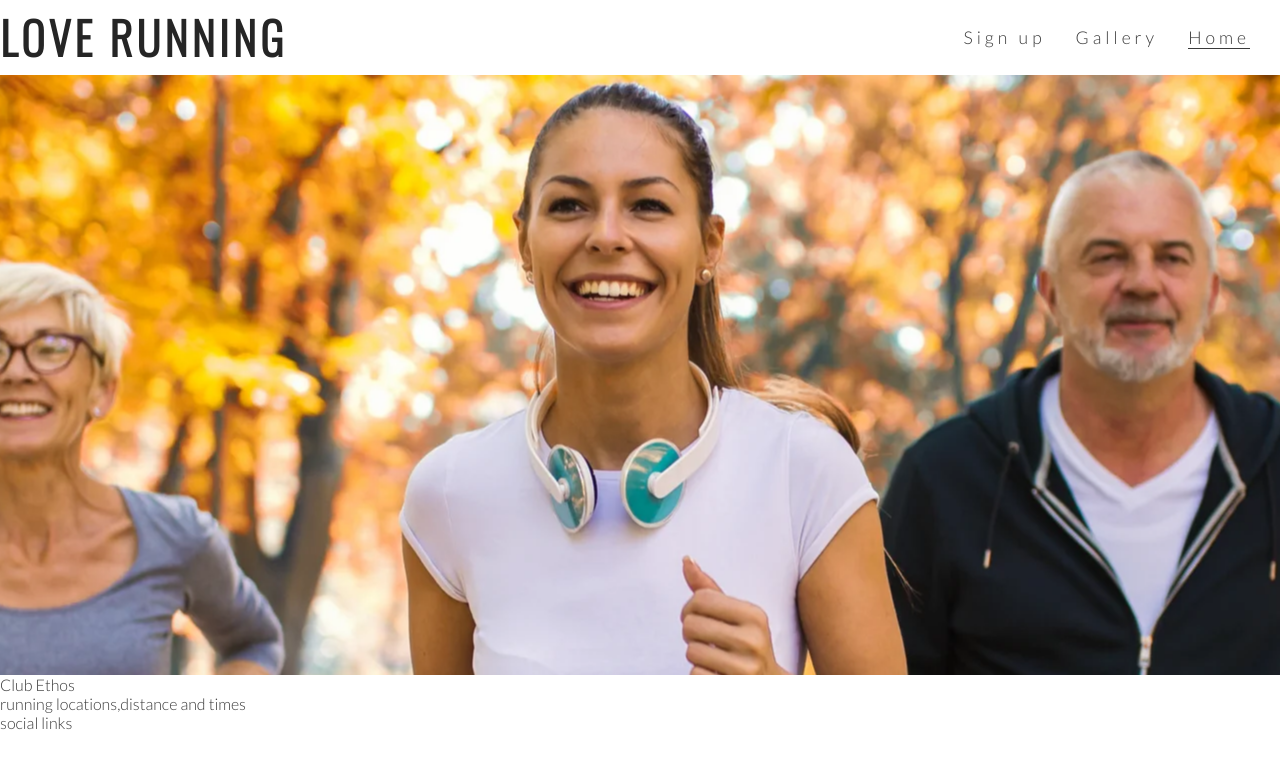
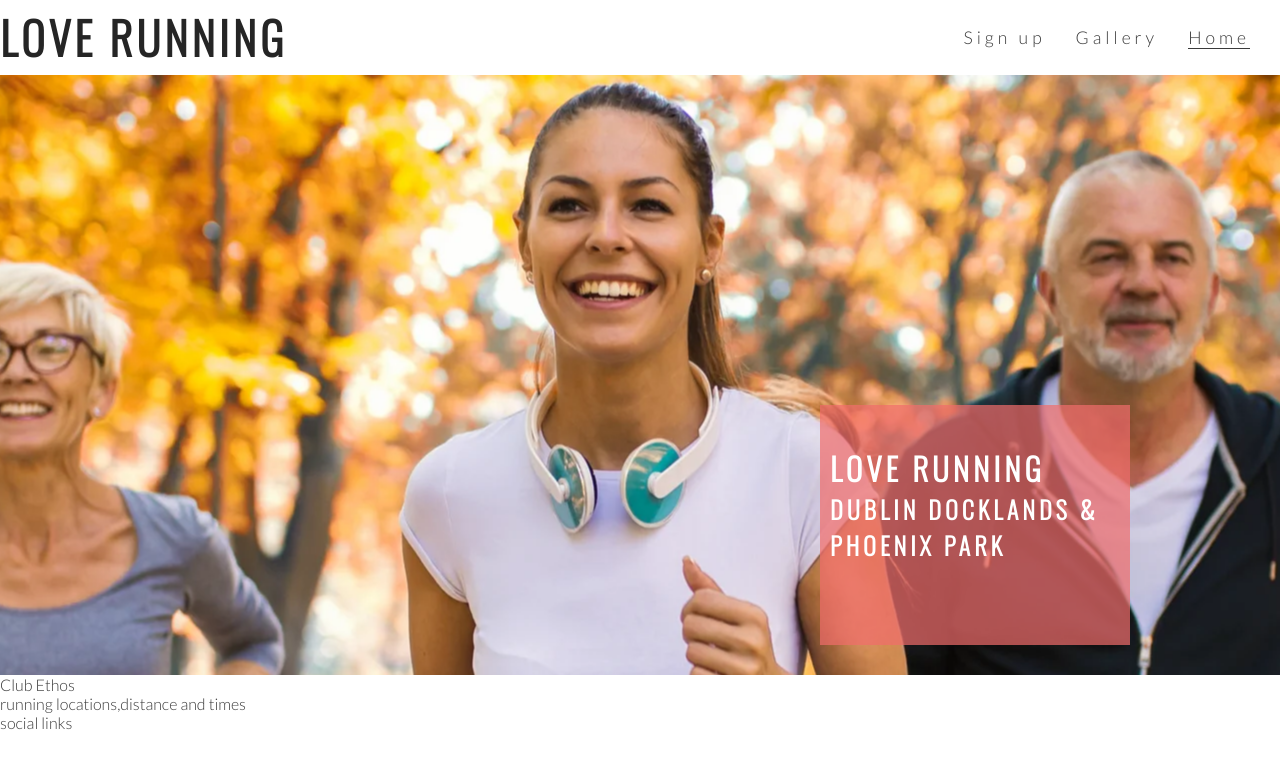
Before and after one commit to JanicaCosta/Love-Running, a plain HTML site: page index.html in a window 1280 px wide. Drawn offline with nearby package versions, Linux system fonts and the light colour scheme.

Commit message:
add text and style to picture

```diff
--- a/assets/css/style.css
+++ b/assets/css/style.css
@@ -65,6 +65,7 @@ h1, h2 {
     height: 600px;
     width:100%;
     overflow: hidden ;
+    position: relative;
 }
 
 
@@ -75,3 +76,23 @@ h1, h2 {
     }
 
 }
+
+#cover-text, #cover-text h2 {
+    color: #fff
+}
+
+#cover-text{
+    font-size: 130%;
+    font-family: oswald, sans-serif;
+    text-transform: uppercase;
+    letter-spacing: 4px;
+    width: 300px;
+    height: 200px;
+    padding-top: 40px;
+    padding-left: 10px;
+    background-color: rgba(241, 109, 107, .7);
+    bottom: 30px;
+    right: 150px;
+    position: absolute;
+
+}
--- a/index.html
+++ b/index.html
@@ -30,6 +30,10 @@
     </header>
     <section id="hero-outer">
         <div id="hero-image"></div>
+        <div id="cover-text">
+            <h2>Love Running</h2>
+            <h3> Dublin Docklands & Phoenix Park</h3>
+        </div>
     </section>
     <section>
         Club Ethos
```
